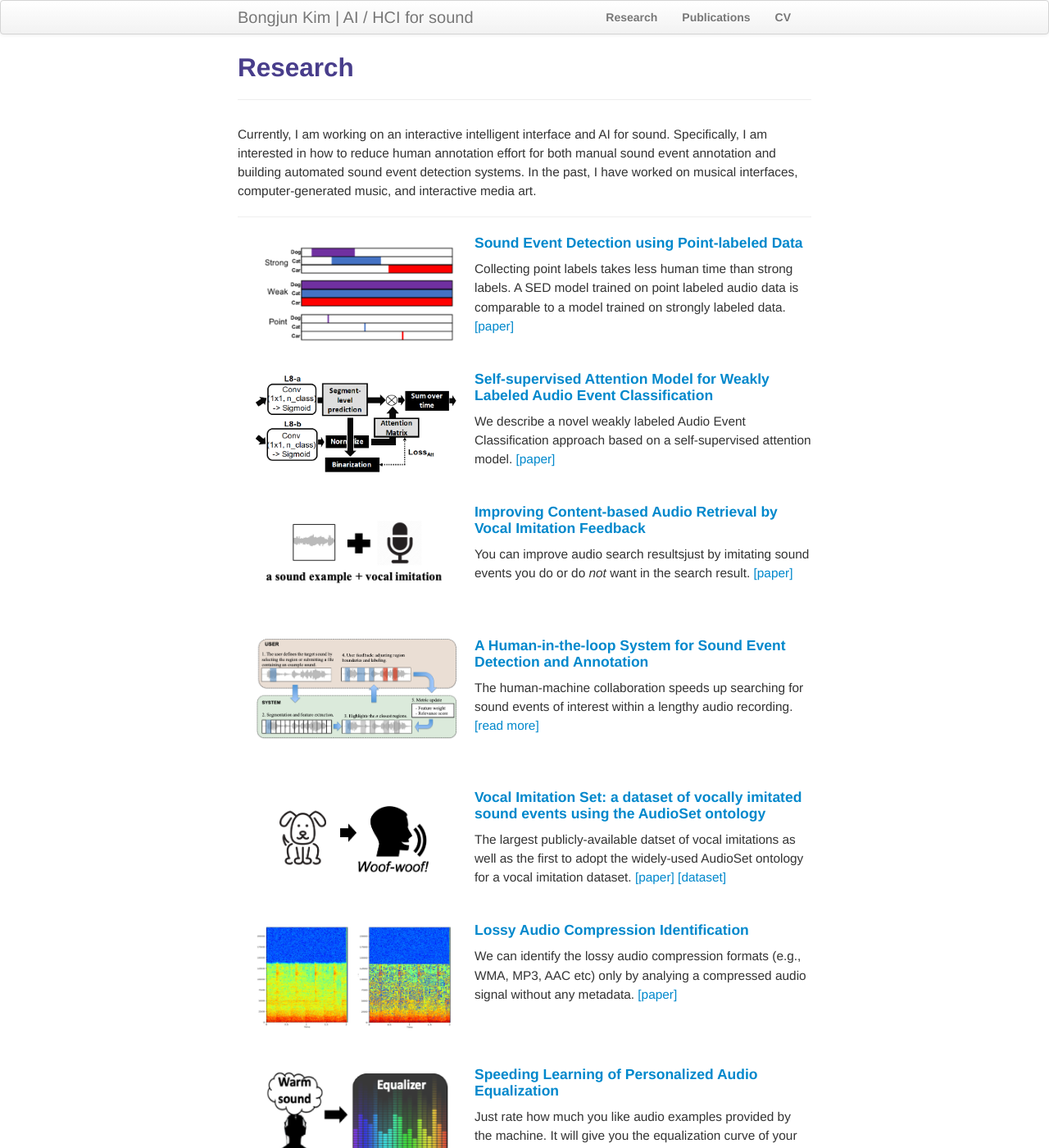
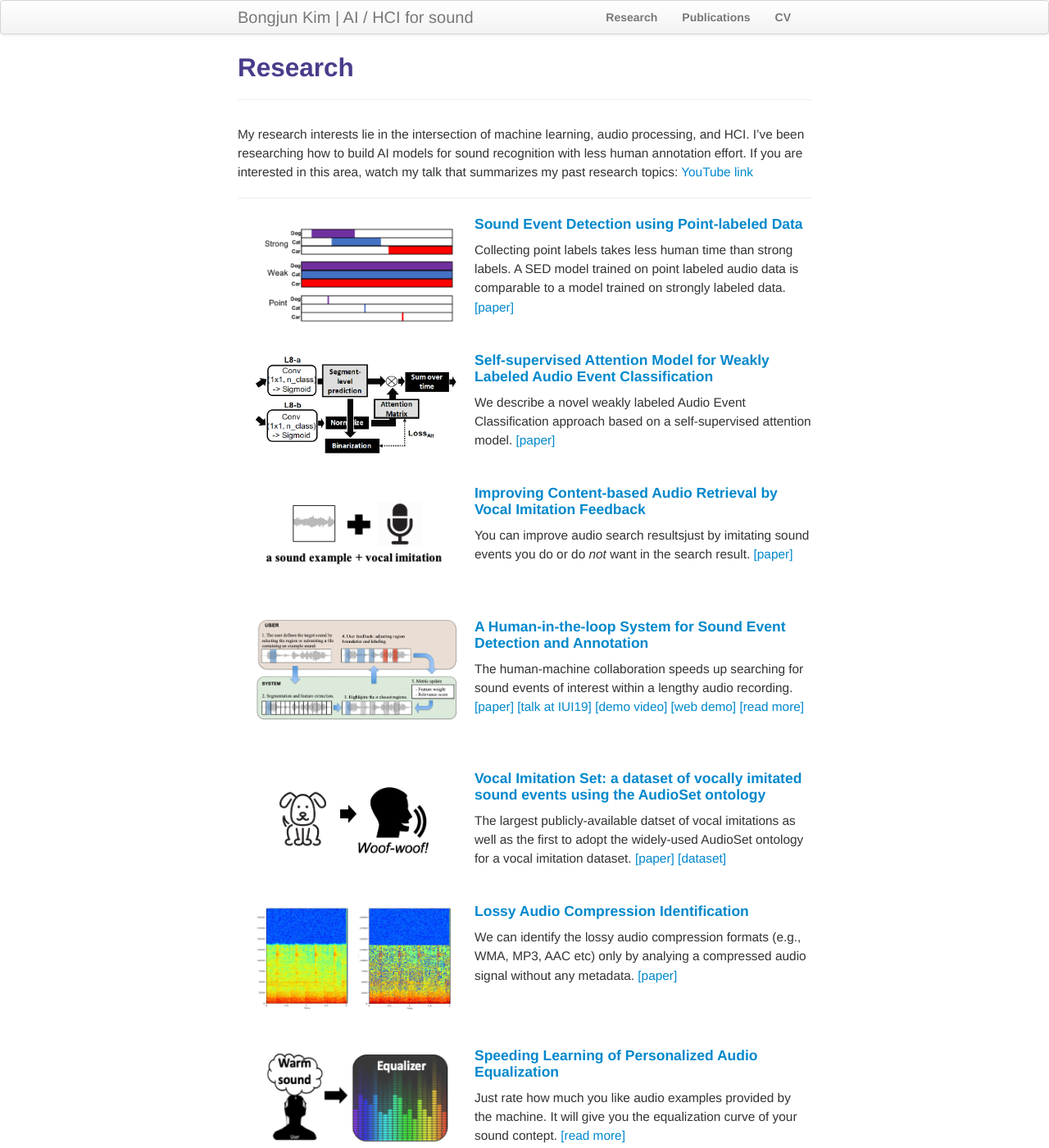
Before and after one commit to bongjun/bongjun.github.io, a Jekyll site: the page built from pages/research.md, in a window 1280 px wide and 1400 px high. Shown: the whole window at 82% size. Built offline with Jekyll 4.4.1, drawn with Linux system fonts in a browser that asks for light colours.

Commit message:
Update research.md

```diff
--- a/pages/research.md
+++ b/pages/research.md
@@ -4,7 +4,9 @@ title: Research
 description: Bongjun Kim's research
 ---
 
-Currently, I am working on an interactive intelligent interface and AI for sound. Specifically, I am interested in how to reduce human annotation effort for both manual sound event annotation and building automated sound event detection systems. In the past, I have worked on musical interfaces, computer-generated music, and interactive media art.
+<!--Currently, I am working on an interactive intelligent interface and AI for sound. Specifically, I am interested in how to reduce human annotation effort for both manual sound event annotation and building automated sound event detection systems. In the past, I have worked on musical interfaces, computer-generated music, and interactive media art.-->
+
+My research interests lie in the intersection of machine learning, audio processing, and HCI. I've been researching how to build AI models for sound recognition with less human annotation effort. If you are interested in this area, watch my talk that summarizes my past research topics: [YouTube link](https://youtu.be/kUNB2B4kn10)
 
 <hr>
 
@@ -29,7 +31,8 @@ You can improve audio search resultsjust by imitating sound events you do or do
 <a href="{{ BASE_PATH }}/pages/projects/ised.html"><img src="{{ BASE_PATH }}/pages/files/ised_icon.png" width="35%" height="35%" align="left" style="margin:10px 20px "></a>
 #### [A Human-in-the-loop System for Sound Event Detection and Annotation]({{ BASE_PATH }}/pages/projects/ised.html)
 
-The human-machine collaboration speeds up searching for sound events of interest within a lengthy audio recording. [[read more]]({{ BASE_PATH }}/pages/projects/ised.html)<br><br>
+The human-machine collaboration speeds up searching for sound events of interest within a lengthy audio recording. [[paper]]({{ BASE_PATH }}/pages/files/papers/kim_pardo_tiis_2018) [[talk at IUI19]](https://youtu.be/wuUxtl-iqQk) [[demo video]](https://youtu.be/Ss2eGSW4_4w) [[web demo]](http://54.68.168.116/)
+[[read more]]({{ BASE_PATH }}/pages/projects/ised.html)<br><br>
 
 <br>
 <a href="{{ BASE_PATH }}/pages/research.html"><img src="{{ BASE_PATH }}/pages/files/imitationset_icon.png" width="35%" height="35%" align="left" style="margin:10px 20px "></a>
```
